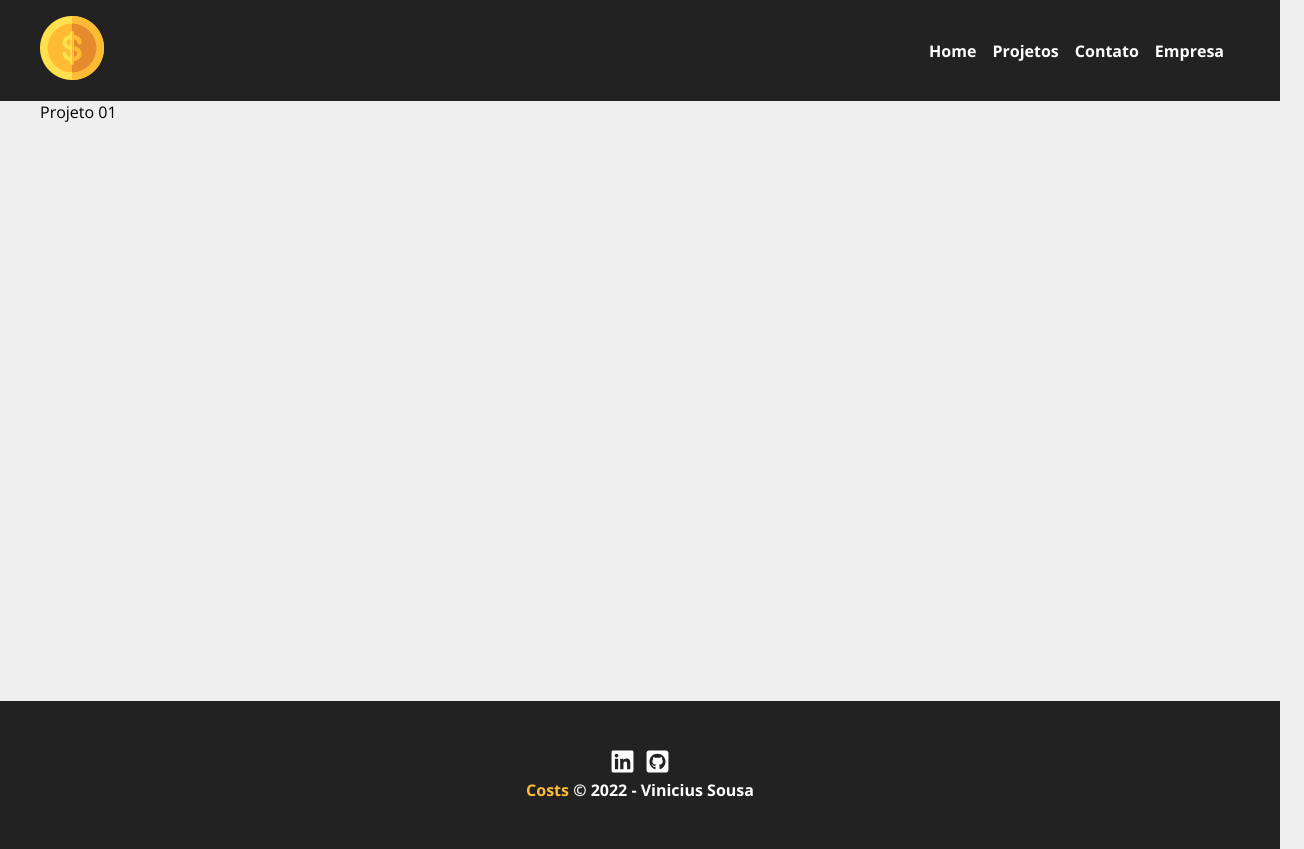
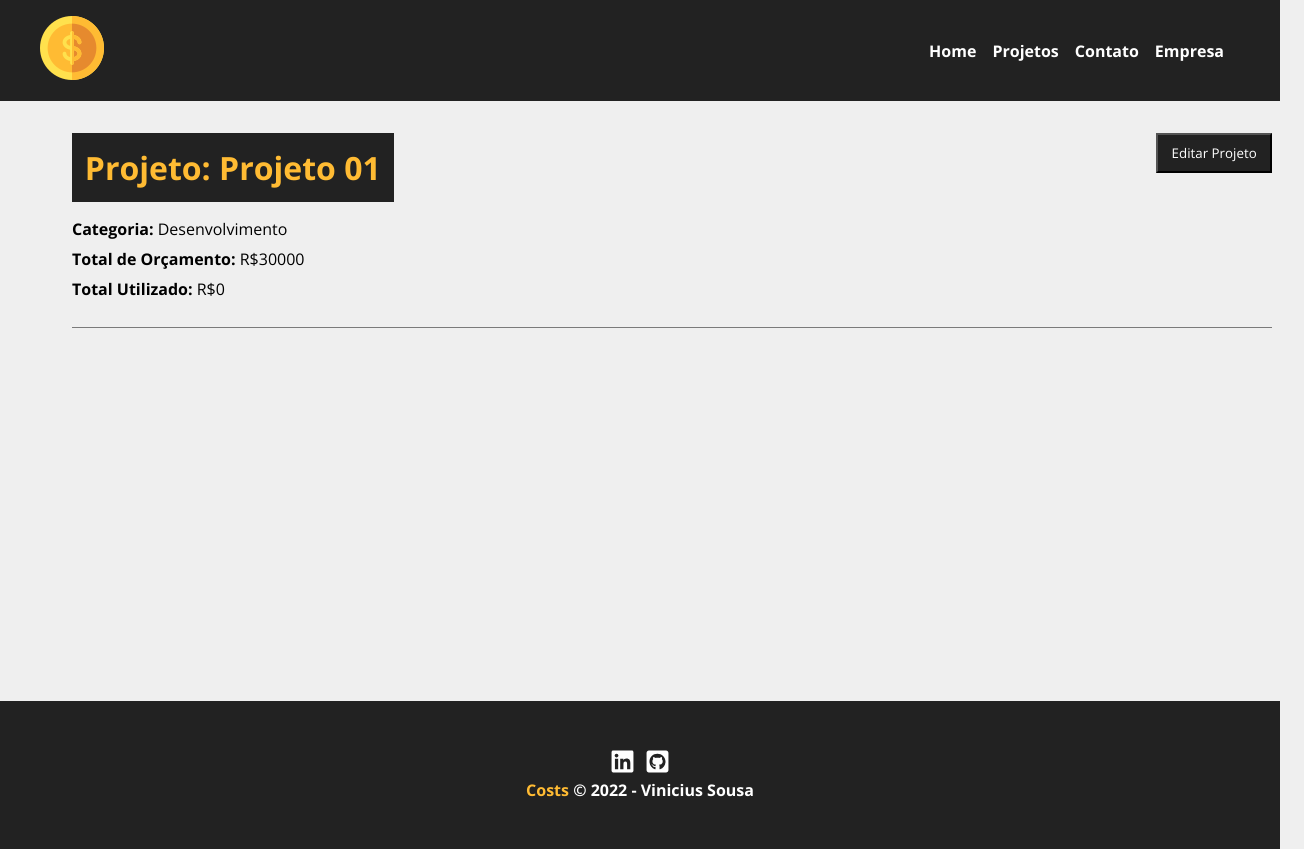
Before and after one commit to viniciusxsousa/const, a React (Vite) app: page /projeto/1 in a window 1280 px wide. Shown: the whole page, 1304 px wide, since content can reach past the window. Built offline with nearby package versions, Linux system fonts and the light colour scheme; data requests are answered from the project's data file.

Commit message:
editando página de edição de projetos

```diff
--- a/src/pages/Projeto/index.jsx
+++ b/src/pages/Projeto/index.jsx
@@ -1,13 +1,21 @@
 import { useParams } from 'react-router-dom'
 import { useState, useEffect } from 'react'
 
+import { DetalhesConteiner, ProjetoDetalhes } from './styles'
+
+import Conteiner from '../../components/layout/Conteiner'
+import Load from '../../components/layout/Loader'
+
 function Projeto() {
 
+    const [projeto, setProjeto] = useState([]);
+    const [showProjectForm, setShowProjectForm] = useState(false)
     const { id } = useParams();
-    const [projeto, setProjeto] = useState([]);
+
 
     useEffect(() => {
-        fetch(`http://localhost:5000/projects/${id}`, {
+        setTimeout(() => {
+            fetch(`http://localhost:5000/projects/${id}`, {
             method: 'GET',
             headers: {
                 'Content-Type': 'application/json'
@@ -16,12 +24,41 @@ function Projeto() {
         .then((resp) => resp.json())
         .then((data) => setProjeto(data))
         .catch((error) => console.log(error));
+        }, 300)
     }, [id])
 
+    function toggleProjectForm() {
+        setShowProjectForm(!showProjectForm)
+    }
+
     return(
-        <div>
-            <p>{projeto.name}</p>
-        </div>
+        <>
+            {projeto.name ? (
+                <ProjetoDetalhes>
+                    <Conteiner direction='column'>
+                        <DetalhesConteiner>
+                            <h1>Projeto: {projeto.name}</h1>
+                            <button onClick={toggleProjectForm}>
+                                {!showProjectForm ? 'Editar Projeto' : 'Fechar'}
+                            </button>
+                            {!showProjectForm ? (
+                                <div>
+                                    <p><span>Categoria:</span> {projeto.category.name}</p>
+                                    <p><span>Total de Orçamento:</span> R${projeto.budget}</p>
+                                    <p><span>Total Utilizado:</span> R${projeto.custo}</p>
+                                </div>
+                            ): (
+                                <div>
+                                    <p>Detalhes do Projeto</p>
+                                </div>
+                            )}
+                        </DetalhesConteiner>
+                    </Conteiner>
+                </ProjetoDetalhes>
+            ) : (
+                <Load/>
+            )}
+        </>
     )
 }
 
--- /dev/null
+++ b/src/pages/Projeto/styles.js
@@ -0,0 +1,46 @@
+import styled from "styled-components";
+
+export const ProjetoDetalhes = styled.div`
+    padding: 2em;
+
+    h1, h2, p {
+        margin-bottom: 0.5em;
+    }
+
+    h1 {
+        background-color: #222;
+        color: #ffbb33;
+        padding: 0.4em;
+    }
+
+    span{
+        font-weight: bold;
+    }
+`
+
+export const DetalhesConteiner = styled.div`
+    border-bottom: 1px solid #7a7a7a;
+    margin-bottom: 1.2em;
+    padding-bottom: 1.2em;
+    display: flex;
+    justify-content: space-between;
+    flex-wrap: wrap;
+
+    div {
+        width: 100%;
+    }
+
+    button {
+        text-decoration: none;
+        background-color: #222;
+        color: #fff;
+        padding: 0.5em 1em;
+        transition: .5s;
+        max-height: 40px;
+        cursor: pointer;
+    }
+
+    button:hover{
+        color: #ffbb33;
+    }
+`
```
